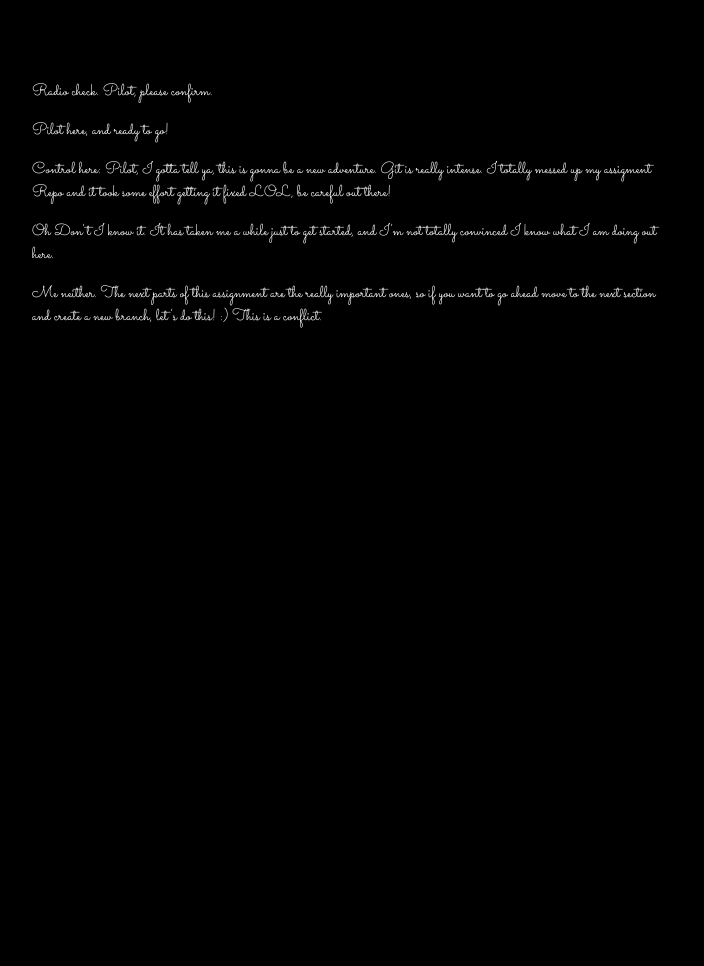
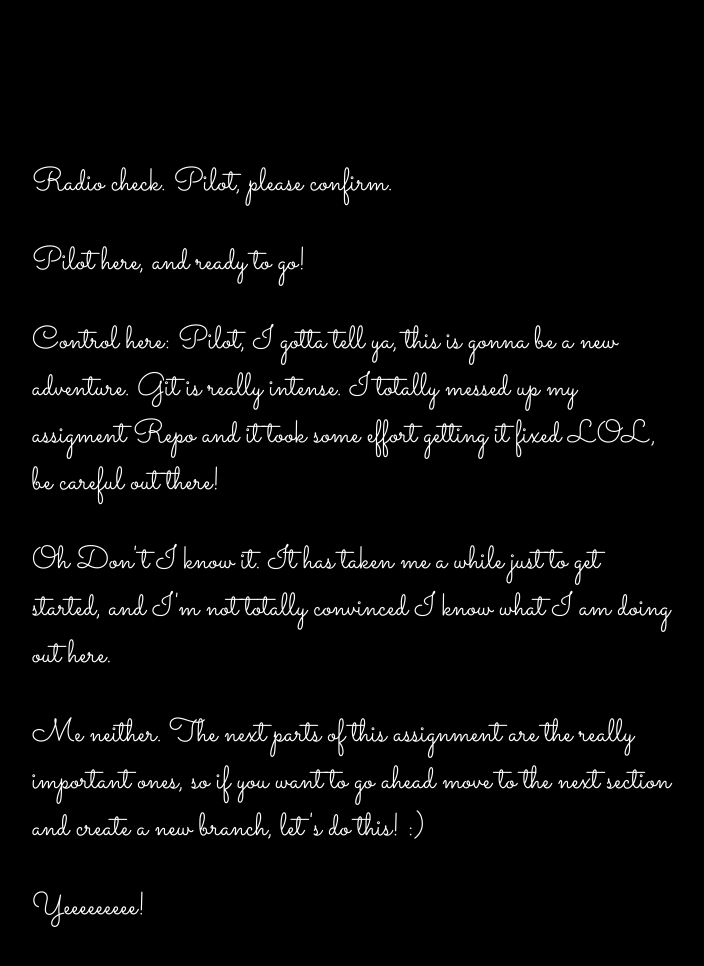
Before and after one commit to bigjake8/communication-log, a plain HTML site: page index.html in a window 1280 px wide. Shown: the whole page, without its empty margins (288-992 px from the left). Before the commit the page ends 800 px from the top, so only its background shows below. Drawn offline with Linux system fonts and the light colour scheme.

Commit message:
Oops I changed it again!

```diff
--- a/index.html
+++ b/index.html
@@ -20,7 +20,9 @@
       Me neither. The next parts of this assignment are the really important
       ones, so if you want to go ahead move to the next section and create a new
       branch, let's do this! :)
-       This is a conflict.
+      </p>
+      <p>
+       Yeeeeeeeee!
     </p>
   </body>
 </html>
--- a/style.css
+++ b/style.css
@@ -2,6 +2,6 @@ body {
     color: white;
     background-color: black;
     font-family: 'Sacramento', cursive;
-    font-size: 100%;
+    font-size: 200%;
     margin: 5em 25%;
 }
```
